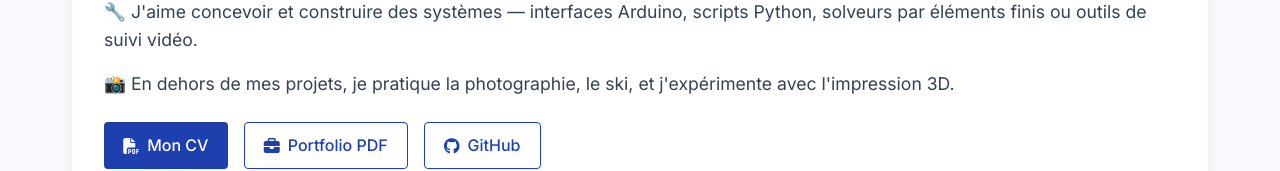
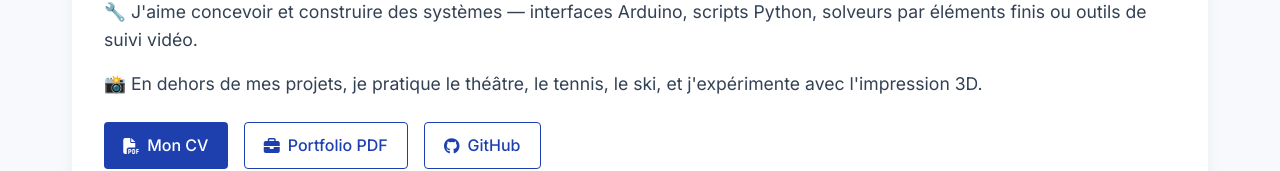
Before and after one commit to Arnvalen/arnvalen.github.io, a plain HTML site: page index.html in a window 1280 px wide. Shown: the part 617-788 px from the top of the page. Drawn offline with Linux system fonts and the light colour scheme.

Commit message:
Update index.html

```diff
--- a/index.html
+++ b/index.html
@@ -591,7 +591,7 @@
           <p>🇨🇭 Étudiant suisse en dernière année de <span class="highlight">Bachelor en Génie Mécanique</span> à l'<a href="https://www.epfl.ch/fr/" target="_blank">EPFL</a>.</p>
           <p>🚀 Je m'intéresse à la physique appliquée, aux systèmes embarqués, à la simulation numérique et au prototypage créatif.</p>
           <p>🔧 J'aime concevoir et construire des systèmes — interfaces Arduino, scripts Python, solveurs par éléments finis ou outils de suivi vidéo.</p>
-          <p>📸 En dehors de mes projets, je pratique la photographie, le ski, et j'expérimente avec l'impression 3D.</p>
+          <p>📸 En dehors de mes projets, je pratique le théâtre, le tennis, le ski, et j'expérimente avec l'impression 3D.</p>
 
           <div class="quick-links">
             <a href="https://raw.githubusercontent.com/Arnvalen/Portfolio/main/CV_ArnaudVJ-D.pdf" class="btn" target="_blank">
```
